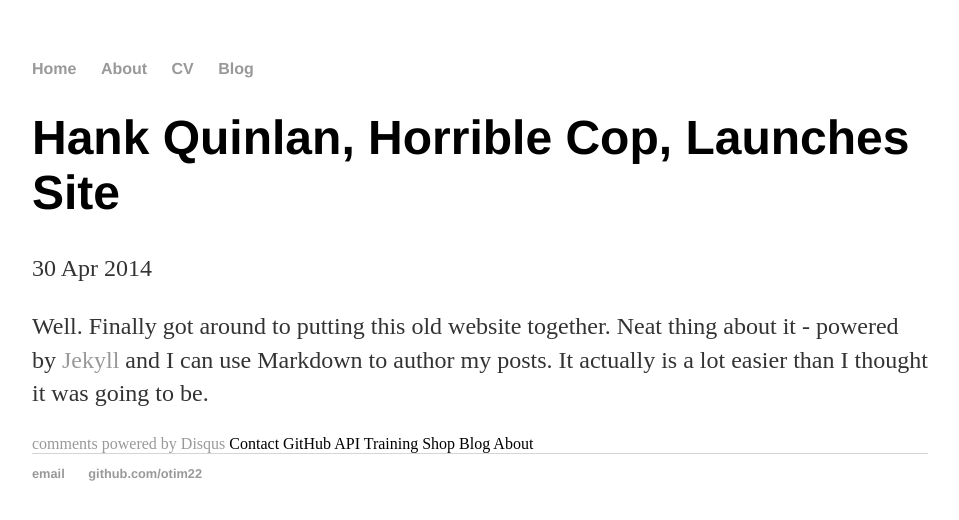
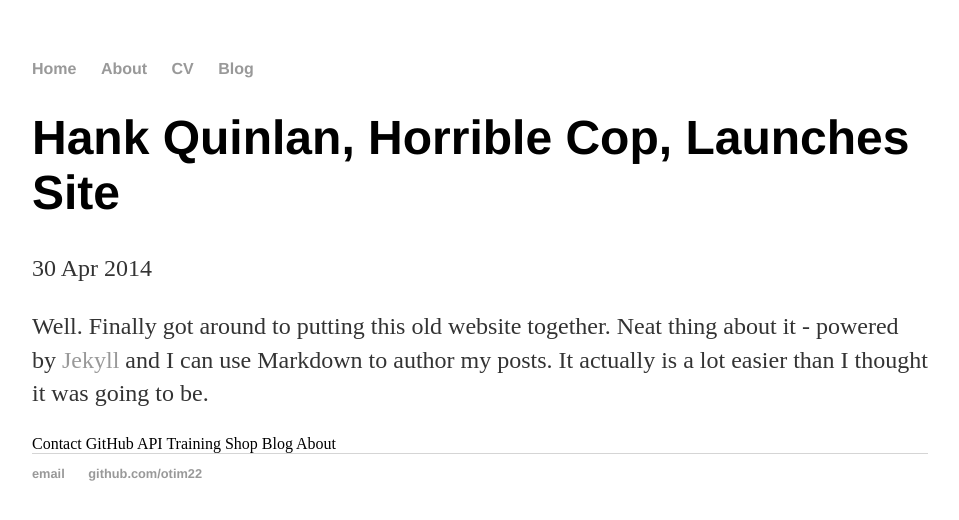
Before and after one commit to nilsonlinux/otim22.github.io, a Jekyll site: the page built from _posts/2017-07-22-freddie-site-launched.md, in a window 1280 px wide. Shown: the top 520 px of the page, without its empty margins (160-1119 px from the left). Built offline with Jekyll 4.4.1, drawn with Linux system fonts in a browser that asks for light colours; comment, search, counter and statistics services are not loaded; some of the changed lines change nothing that is shown.

Commit message:
Update disqus.html

```diff
--- a/_includes/disqus.html
+++ b/_includes/disqus.html
@@ -1,14 +1,22 @@
 <div id="disqus_thread"></div>
-    <script type="text/javascript">
-        /* * * CONFIGURATION VARIABLES: EDIT BEFORE PASTING INTO YOUR WEBPAGE * * */
-        var disqus_shortname = 'otim22'; // required: replace example with your forum shortname
-        /* * * DON'T EDIT BELOW THIS LINE * * */
-        (function() {
-            var dsq = document.createElement('script'); dsq.type = 'text/javascript'; dsq.async = true;
-            dsq.src = '//' + disqus_shortname + '.disqus.com/embed.js';
-            (document.getElementsByTagName('head')[0] || document.getElementsByTagName('body')[0]).appendChild(dsq);
-        })();
-    </script>
-    <noscript>Please enable JavaScript to view the <a href="http://disqus.com/?ref_noscript">comments powered by Disqus.</a></noscript>
-    <a href="http://disqus.com" class="dsq-brlink">comments powered by <span class="logo-disqus">Disqus</span></a>
+<script>
+
+    /**
+    *  RECOMMENDED CONFIGURATION VARIABLES: EDIT AND UNCOMMENT THE SECTION BELOW TO INSERT DYNAMIC VALUES FROM YOUR PLATFORM OR CMS.
+    *  LEARN WHY DEFINING THESE VARIABLES IS IMPORTANT: https://disqus.com/admin/universalcode/#configuration-variables*/
+    /*
+    var disqus_config = function () {
+    this.page.url = PAGE_URL;  // Replace PAGE_URL with your page's canonical URL variable
+    this.page.identifier = PAGE_IDENTIFIER; // Replace PAGE_IDENTIFIER with your page's unique identifier variable
+    };
+    */
+    (function() { // DON'T EDIT BELOW THIS LINE
+    var d = document, s = d.createElement('script');
+    s.src = 'https://otim22.disqus.com/embed.js';
+    s.setAttribute('data-timestamp', +new Date());
+    (d.head || d.body).appendChild(s);
+    })();
+</script>
+<noscript>Please enable JavaScript to view the <a href="https://disqus.com/?ref_noscript">comments powered by Disqus.</a></noscript>
+
 Contact GitHub API Training Shop Blog About
```
